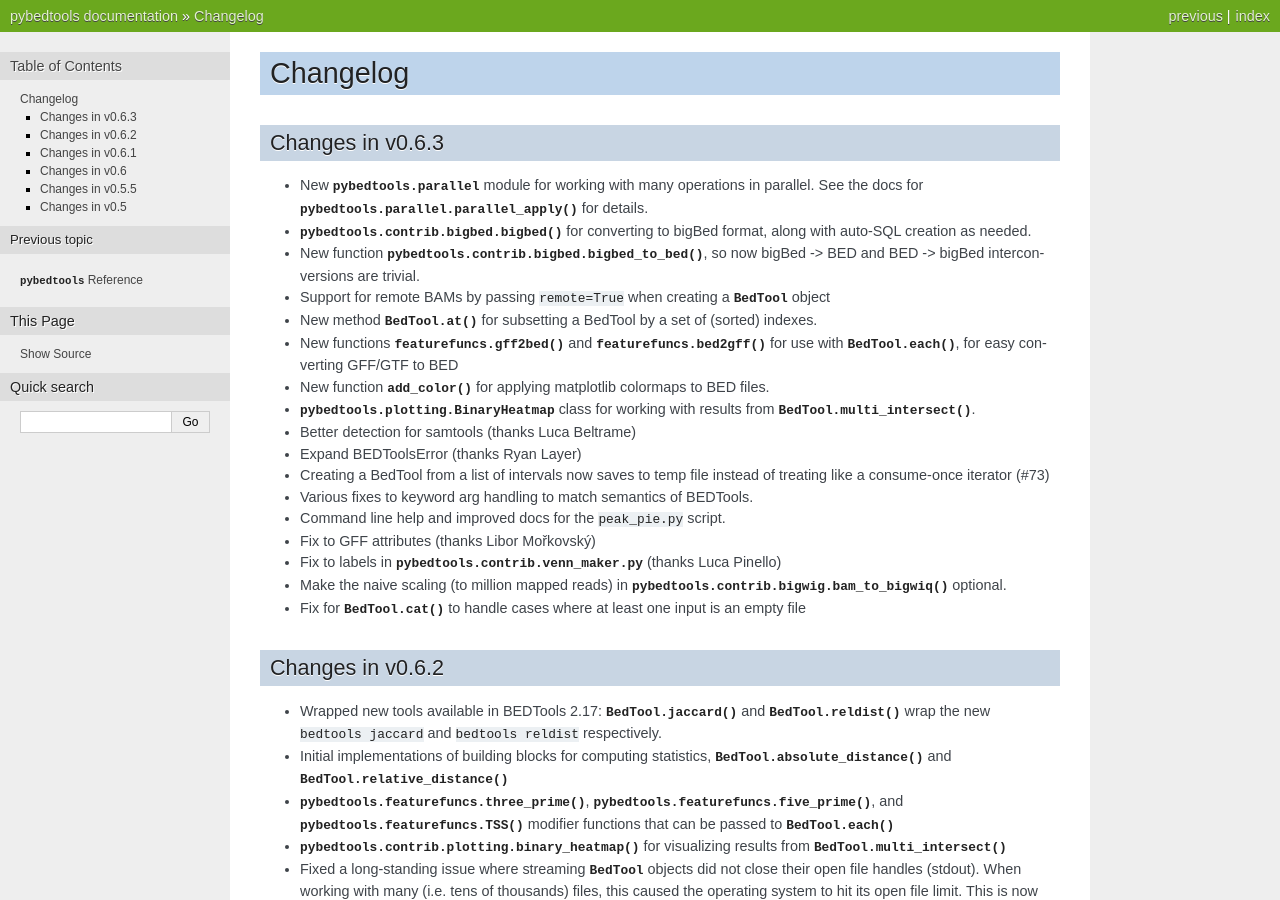
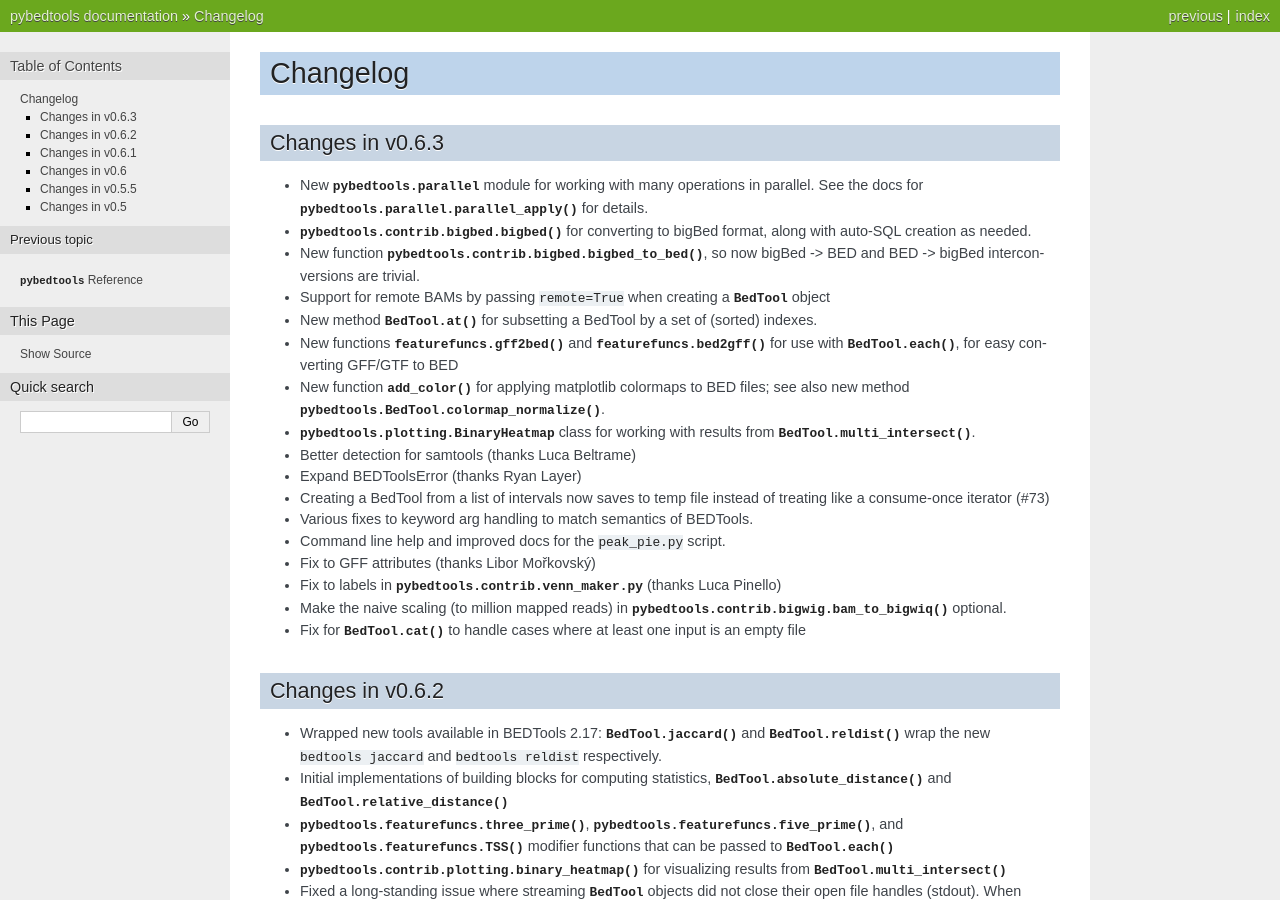
Before and after one commit to daler/pybedtools, a Sphinx documentation site: the page built from docs/source/changes.rst, in a window 1280 px wide and 900 px high. Built offline with Sphinx 7.4.7, drawn with Linux system fonts in a browser that asks for light colours; the version number could not be read and is left out; comment, search, counter and statistics services are not loaded.

Commit message:
changes edit

```diff
--- a/docs/source/changes.rst
+++ b/docs/source/changes.rst
@@ -25,7 +25,7 @@ Changes in v0.6.3
   for use with :meth:`BedTool.each`, for easy converting GFF/GTF to BED
 
 * New function :func:`add_color` for applying matplotlib colormaps to BED
-  files.
+  files; see also new method :meth:`pybedtools.BedTool.colormap_normalize`.
 
 * :class:`pybedtools.plotting.BinaryHeatmap` class for working with results
   from :meth:`BedTool.multi_intersect`.
```
